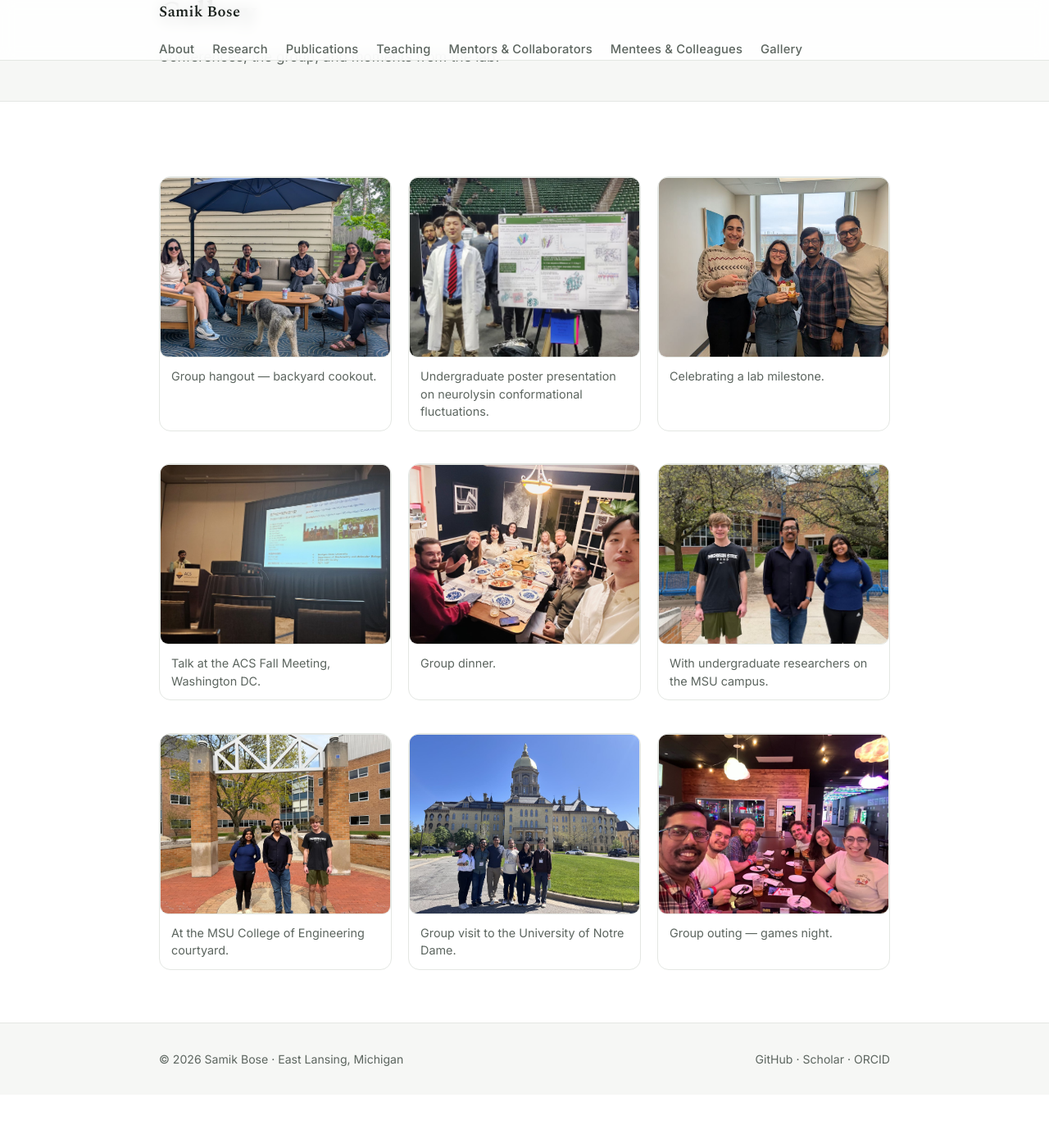
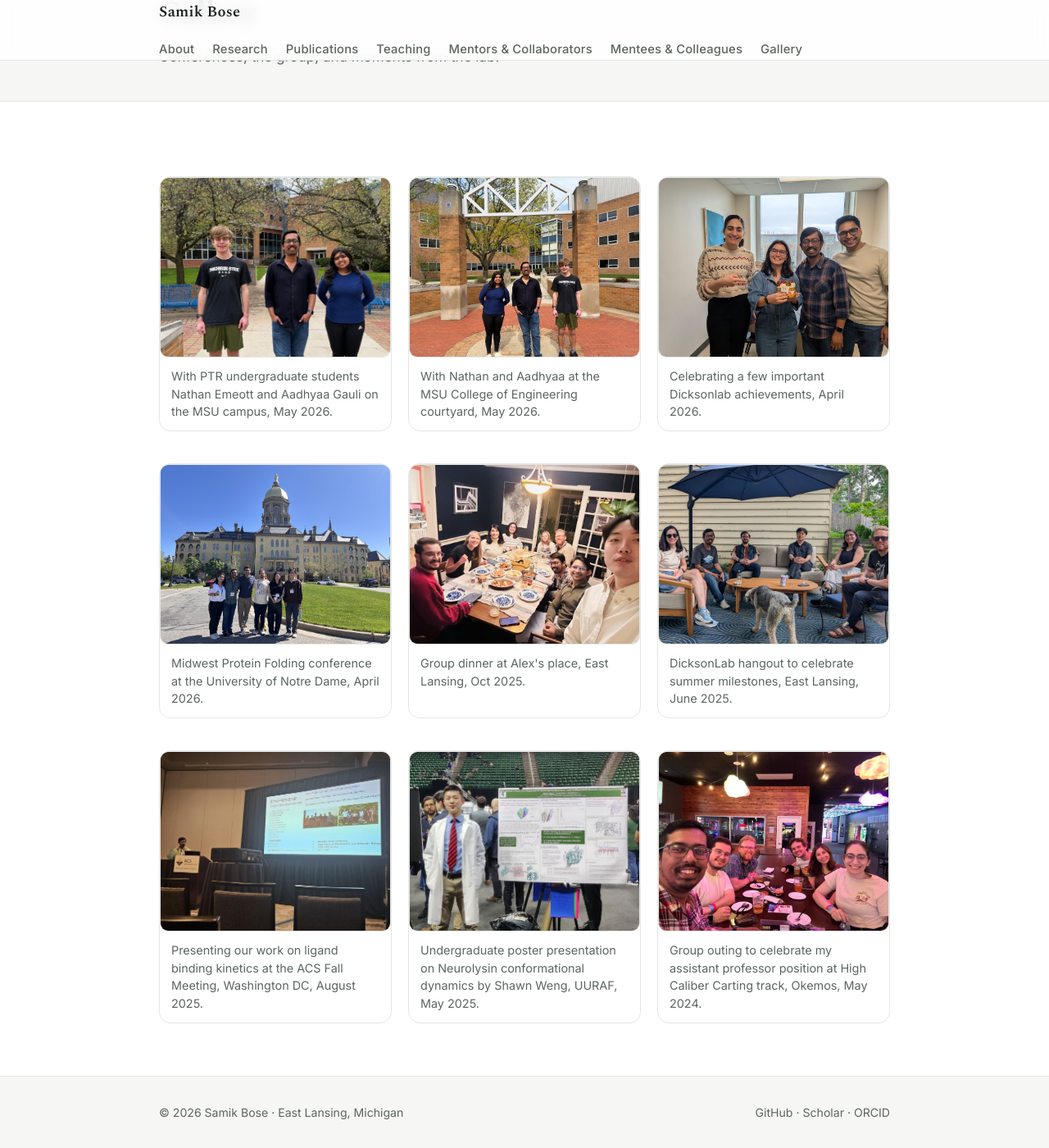
Before and after one commit to SamikBose/samikbose.github.io, a Jekyll site: the page built from gallery.md, in a window 1280 px wide and 1400 px high, scrolled down 169 px. Shown: the whole window at 82% size. Built offline with Jekyll 4.4.1, drawn with Linux system fonts in a browser that asks for light colours; before the commit the page ends 1504 px from its top, so only the background shows below that.

Commit message:
Restore gallery captions and order

```diff
--- a/gallery.md
+++ b/gallery.md
@@ -14,52 +14,65 @@ description: "Photo gallery — conferences, group, and lab moments."
 <section class="section">
   <div class="wrap">
 
+    <!-- ============================================================
+         EDIT YOUR CAPTIONS HERE
+         For each photo below, change ONLY the text between
+         <figcaption> ... </figcaption>. Leave the <img> lines alone.
+         To reorder photos, move the whole <figure>...</figure> block.
+         To add a new photo: put the file in figs/gallery/ and copy a block.
+         ============================================================ -->
+
     <div class="gallery-grid">
 
       <figure class="gallery-card">
-        <img src="/figs/gallery/cookout.jpg" alt="Group gathering outdoors">
-        <figcaption>Group hangout — backyard cookout.</figcaption>
+        <img src="/figs/gallery/campus.jpg" alt="With undergraduate researchers on the MSU campus">
+        <figcaption> With PTR undergraduate students Nathan Emeott and Aadhyaa Gauli on the MSU campus, May 2026. </figcaption>
       </figure>
 
       <figure class="gallery-card">
-        <img src="/figs/gallery/poster.jpg" alt="Student presenting a research poster">
-        <figcaption>Undergraduate poster presentation on neurolysin conformational fluctuations.</figcaption>
+        <img src="/figs/gallery/courtyard.jpg" alt="At the MSU College of Engineering courtyard">
+        <figcaption> With Nathan and Aadhyaa at the MSU College of Engineering courtyard, May 2026. </figcaption>
+      </figure>
+
+
+      <figure class="gallery-card">
+        <img src="/figs/gallery/celebration.jpg" alt="Group celebrating in the office">
+        <figcaption>Celebrating a few important Dicksonlab achievements, April 2026. </figcaption>
       </figure>
 
       <figure class="gallery-card">
-        <img src="/figs/gallery/celebration.jpg" alt="Group celebrating in the office">
-        <figcaption>Celebrating a lab milestone.</figcaption>
+        <img src="/figs/gallery/notre_dame.jpg" alt="Group visit to the University of Notre Dame">
+        <figcaption> Midwest Protein Folding conference at the University of Notre Dame, April 2026. </figcaption>
+      </figure>
+
+      <figure class="gallery-card">
+        <img src="/figs/gallery/group_dinner.jpg" alt="Group dinner">
+        <figcaption>Group dinner at Alex's place, East Lansing, Oct 2025. </figcaption>
+      </figure>
+
+      <figure class="gallery-card">
+        <img src="/figs/gallery/cookout.jpg" alt="Group gathering outdoors">
+        <figcaption> DicksonLab hangout to celebrate summer milestones, East Lansing, June 2025. </figcaption>
       </figure>
 
       <figure class="gallery-card">
         <img src="/figs/gallery/acs_talk.jpg" alt="Presenting a talk at the ACS meeting">
-        <figcaption>Talk at the ACS Fall Meeting, Washington DC.</figcaption>
+        <figcaption> Presenting our work on ligand binding kinetics at the ACS Fall Meeting, Washington DC, August 2025. </figcaption>
       </figure>
 
+
       <figure class="gallery-card">
-        <img src="/figs/gallery/group_dinner.jpg" alt="Group dinner">
-        <figcaption>Group dinner.</figcaption>
+        <img src="/figs/gallery/poster.jpg" alt="Student presenting a research poster">
+        <figcaption> Undergraduate poster presentation on Neurolysin conformational dynamics by Shawn Weng, UURAF, May 2025. </figcaption>
       </figure>
 
-      <figure class="gallery-card">
-        <img src="/figs/gallery/campus.jpg" alt="With undergraduate researchers on the MSU campus">
-        <figcaption>With undergraduate researchers on the MSU campus.</figcaption>
-      </figure>
-
-      <figure class="gallery-card">
-        <img src="/figs/gallery/courtyard.jpg" alt="At the MSU College of Engineering courtyard">
-        <figcaption>At the MSU College of Engineering courtyard.</figcaption>
-      </figure>
-
-      <figure class="gallery-card">
-        <img src="/figs/gallery/notre_dame.jpg" alt="Group visit to the University of Notre Dame">
-        <figcaption>Group visit to the University of Notre Dame.</figcaption>
-      </figure>
 
       <figure class="gallery-card">
         <img src="/figs/gallery/games_night.jpg" alt="Group outing">
-        <figcaption>Group outing — games night.</figcaption>
+        <figcaption>Group outing to celebrate my assistant professor position at High Caliber Carting track, Okemos, May 2024. </figcaption>
       </figure>
+
+
 
     </div>
 
```
